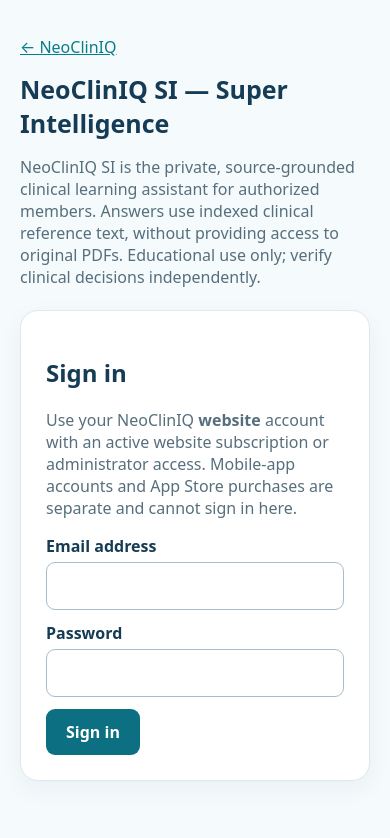
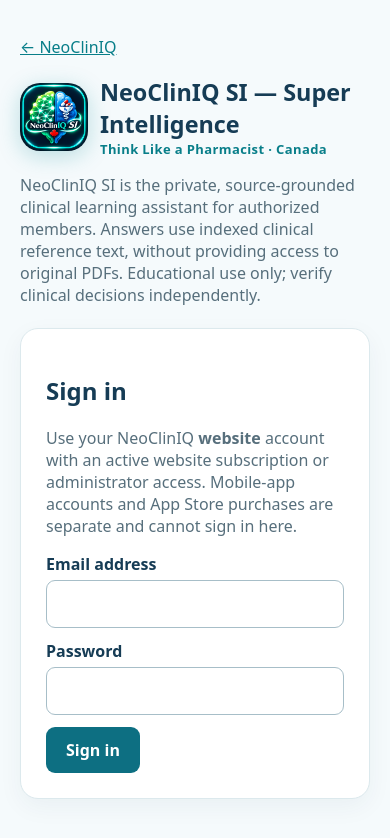
Before and after one commit to ahmedramadanca/NeoClinIQ, a plain HTML site: page reference-ai.html in a window 390 px wide. Drawn offline with Linux system fonts and the light colour scheme; a script that the page names is missing.

Commit message:
Add approved NeoClinIQ SI icon to SI assistant header and browser favicon without changing authentication or voice

```diff
--- a/reference-ai.html
+++ b/reference-ai.html
@@ -3,7 +3,7 @@
 <head>
 <meta charset="utf-8"><meta name="viewport" content="width=device-width,initial-scale=1">
 <meta name="robots" content="noindex,nofollow"><meta name="description" content="NeoClinIQ SI — Super Intelligence: private Canadian pharmacy clinical learning with verified indexed reference citations."><meta name="referrer" content="no-referrer">
-<title>NeoClinIQ SI | Super Intelligence</title>
+<title>NeoClinIQ SI | Super Intelligence</title><link rel="icon" type="image/png" href="/neocliniq-si-icon.png"><link rel="apple-touch-icon" href="/neocliniq-si-icon.png">
 <style>
 :root{font-family:system-ui,-apple-system,sans-serif;color:#163c55;background:#f5fafc}*{box-sizing:border-box}
 body{margin:0}.shell{max-width:860px;margin:36px auto;padding:0 20px}header{display:flex;justify-content:space-between;align-items:center;gap:15px}a{color:#087e89}
@@ -16,9 +16,10 @@ button:disabled{opacity:.55;cursor:wait}.secondary{background:#e4edf0;color:#173
 [hidden]{display:none!important}
 .voice-panel{background:linear-gradient(135deg,#083A63,#126B7B);color:#fff;border-radius:20px;padding:20px;margin:18px 0}.voice-panel h3{margin:0 0 8px;color:#fff}.voice-panel p{color:#D9EEF0;line-height:1.5}.voice-controls{display:flex;flex-wrap:wrap;gap:10px;align-items:center}.voice-controls button{margin-top:4px;background:#168F77}.voice-controls button.secondary{background:#E7F4F3;color:#083A63}.voice-controls button[aria-pressed=true]{background:#A93636}.voice-controls select{border-radius:9px;padding:10px;max-width:100%;background:white;color:#083A63}.voice-panel #voice-status{min-height:23px;font-size:13px}.voice-panel button:focus-visible{outline:3px solid #B5F0D9;outline-offset:3px}
 .table-scroll{overflow-x:auto;max-width:100%;margin:18px 0}.clinical-table{border-collapse:collapse;width:100%;min-width:550px;font-size:14px}.clinical-table th,.clinical-table td{border:1px solid #cbdde5;padding:10px 12px;text-align:left;vertical-align:top;line-height:1.45}.clinical-table th{background:#e8f2f6;color:#143e56}.clinical-table tr:nth-child(even) td{background:#f7fbfd}#answer h2{margin-top:26px}#answer p{margin:9px 0}#answer li{margin:7px 0}
+ .si-brand{display:flex;align-items:center;gap:17px;margin:18px 0 10px}.si-brand img{width:90px;height:90px;object-fit:contain;border-radius:20px;box-shadow:0 5px 22px #0a8b9540}.si-brand h1{margin:0}.si-brand-sub{font-size:13px;color:#087e89;font-weight:700;letter-spacing:.03em}@media(max-width:520px){.si-brand{gap:12px}.si-brand img{width:68px;height:68px}.si-brand h1{font-size:clamp(23px,6vw,30px)}}
 </style></head><body><main class="shell">
 <header><a href="./">← NeoClinIQ</a><button id="signout" class="secondary" hidden>Sign out</button></header>
-<h1>NeoClinIQ SI — Super Intelligence</h1>
+<div class="si-brand"><img src="/neocliniq-si-icon.png" alt="NeoClinIQ SI icon" width="90" height="90"><div><h1>NeoClinIQ SI — Super Intelligence</h1><div class="si-brand-sub">Think Like a Pharmacist · Canada</div></div></div>
 <p class="muted">NeoClinIQ SI is the private, source-grounded clinical learning assistant for authorized members. Answers use indexed clinical reference text, without providing access to original PDFs. Educational use only; verify clinical decisions independently.</p>
 <section class="card" id="login">
 <h2>Sign in</h2><p class="muted">Use your NeoClinIQ <strong>website</strong> account with an active website subscription or administrator access. Mobile-app accounts and App Store purchases are separate and cannot sign in here.</p>
```
